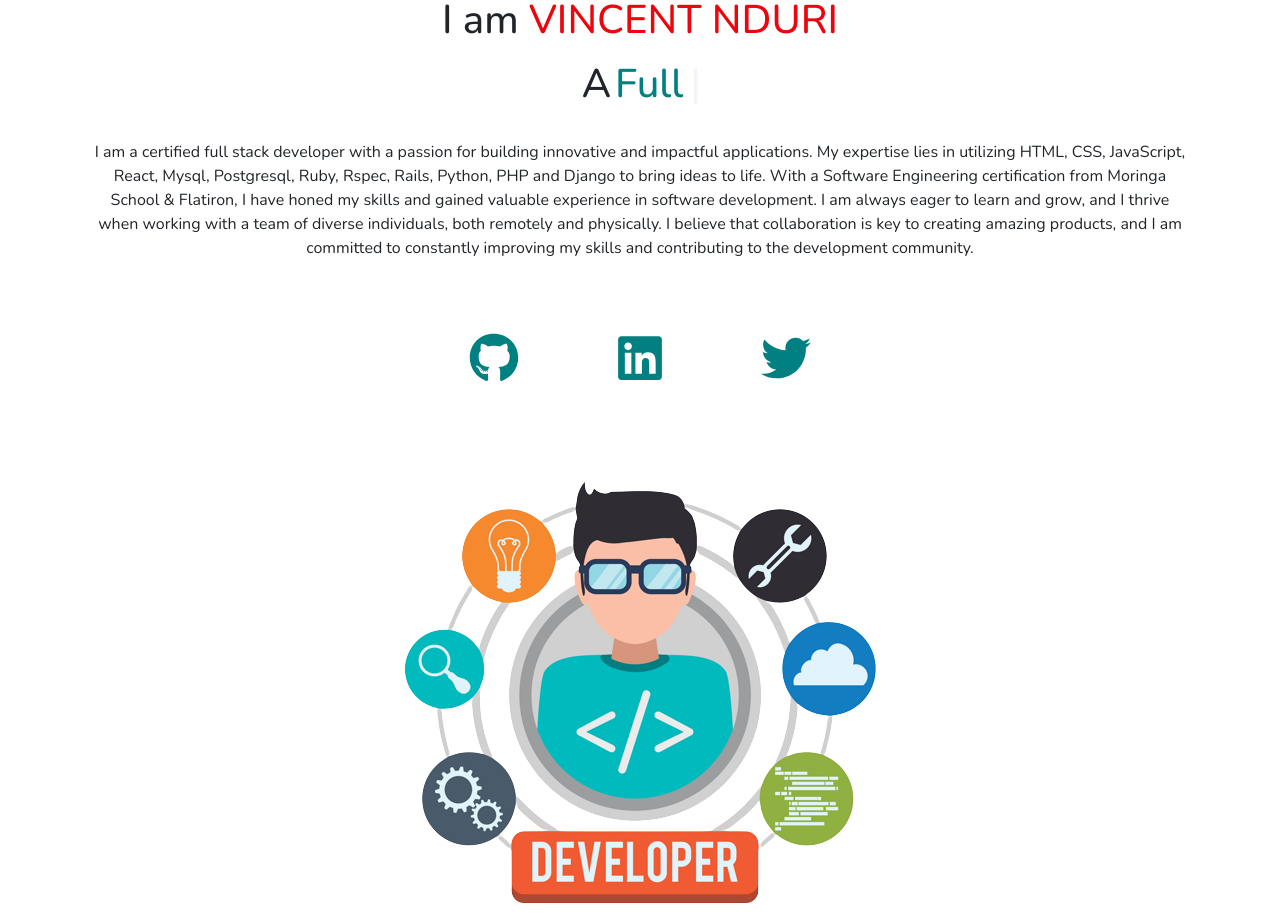
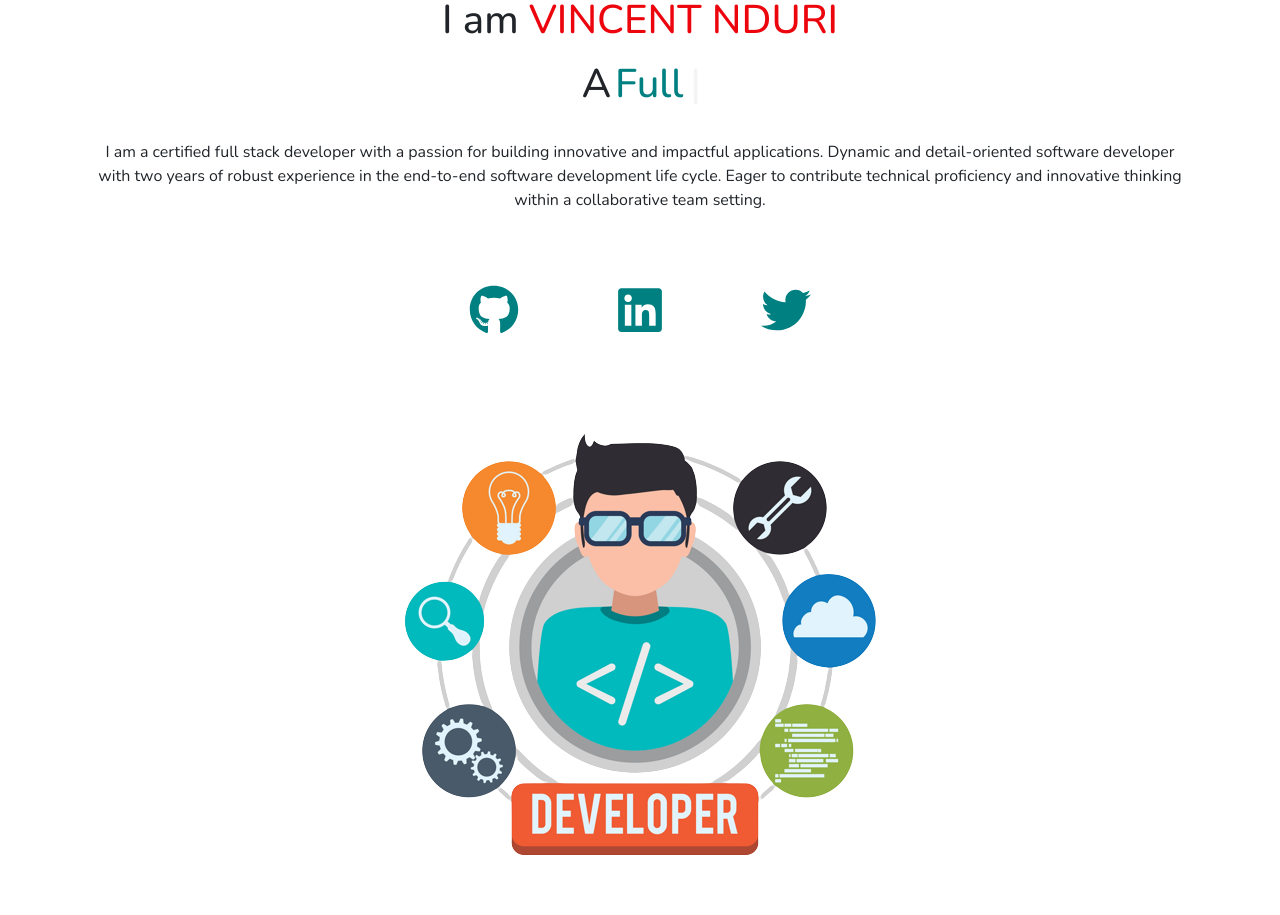
Before and after one commit to ndurivin/my-react-portfolio, a React (Vite) app: page / in a window 1280 px wide. Shown: the part 920-1835 px from the top of the page. Built offline with nearby package versions, Linux system fonts and the light colour scheme.

Commit message:
Updates the profile section and Resume

```diff
--- a/src/components/About.jsx
+++ b/src/components/About.jsx
@@ -65,16 +65,11 @@ const Hero = () => {
         </h1>
         <p className="text-center py-3">
           <span className=""></span>I am a certified full stack developer with a
-          passion for building innovative and impactful applications. My
-          expertise lies in utilizing HTML, CSS, JavaScript, React, Mysql,
-          Postgresql, Ruby, Rspec, Rails, Python, PHP and Django to bring ideas
-          to life. With a Software Engineering certification from Moringa School
-          & Flatiron, I have honed my skills and gained valuable experience in
-          software development. I am always eager to learn and grow, and I
-          thrive when working with a team of diverse individuals, both remotely
-          and physically. I believe that collaboration is key to creating
-          amazing products, and I am committed to constantly improving my skills
-          and contributing to the development community.
+          passion for building innovative and impactful applications. Dynamic
+          and detail-oriented software developer with two years of robust
+          experience in the end-to-end software development life cycle. Eager to
+          contribute technical proficiency and innovative thinking within a
+          collaborative team setting.
         </p>
         <div className="d-flex justify-content-center py-4">
           {socials.map(({ id, link, icon }) => (
@@ -95,7 +90,7 @@ const Hero = () => {
         <div className="py-2 d-flex justify-content-center">
           <a
             className="btn btn-danger"
-            href="../../public/Vincent Nduri.pdf"
+            href="../../public/Vinn-Resume.pdf"
             download={true}
           >
             Download Resume{" "}
```
Also changed, not shown: 2 other files (tests, documents, lock files or other folders).
